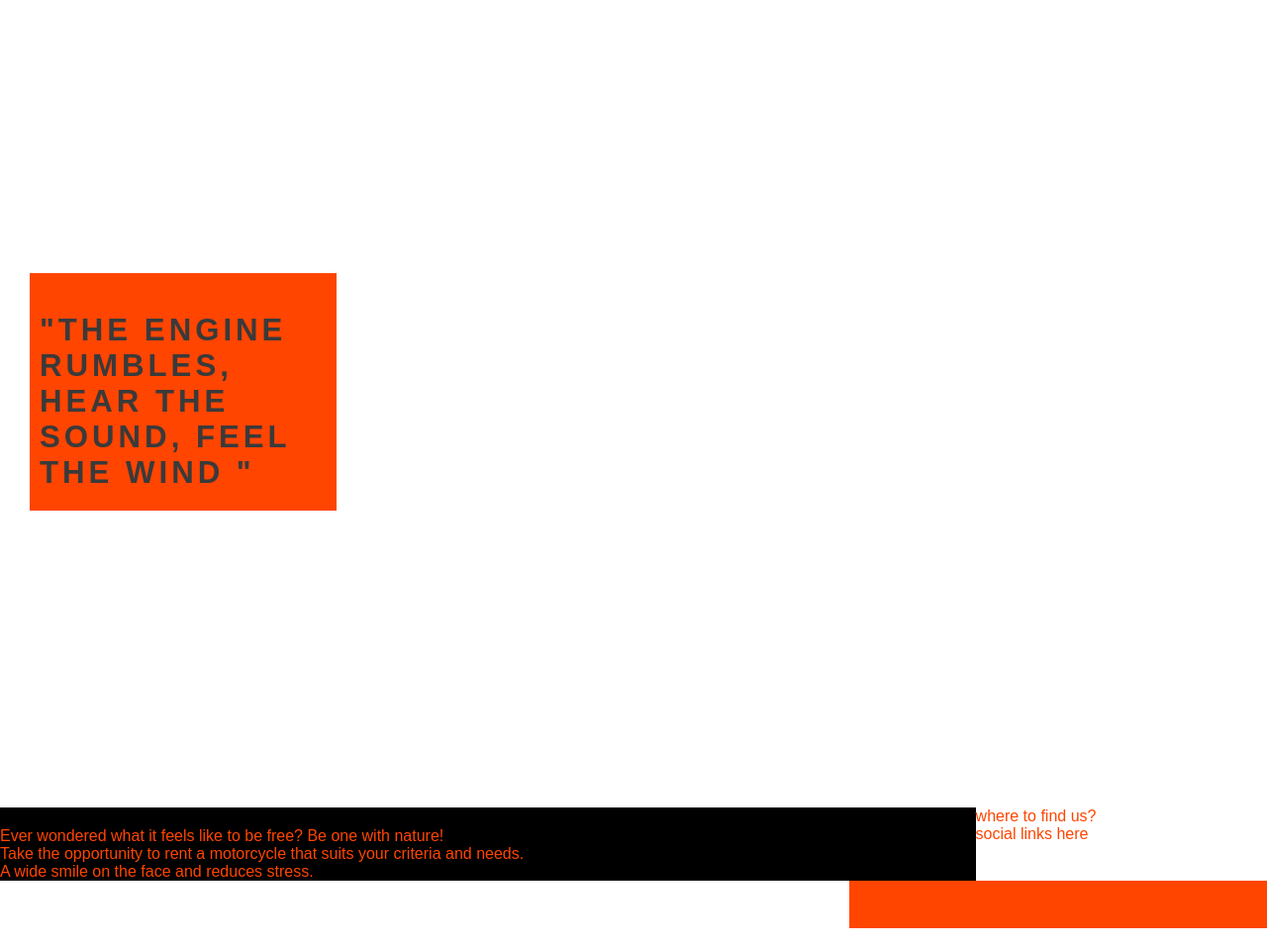
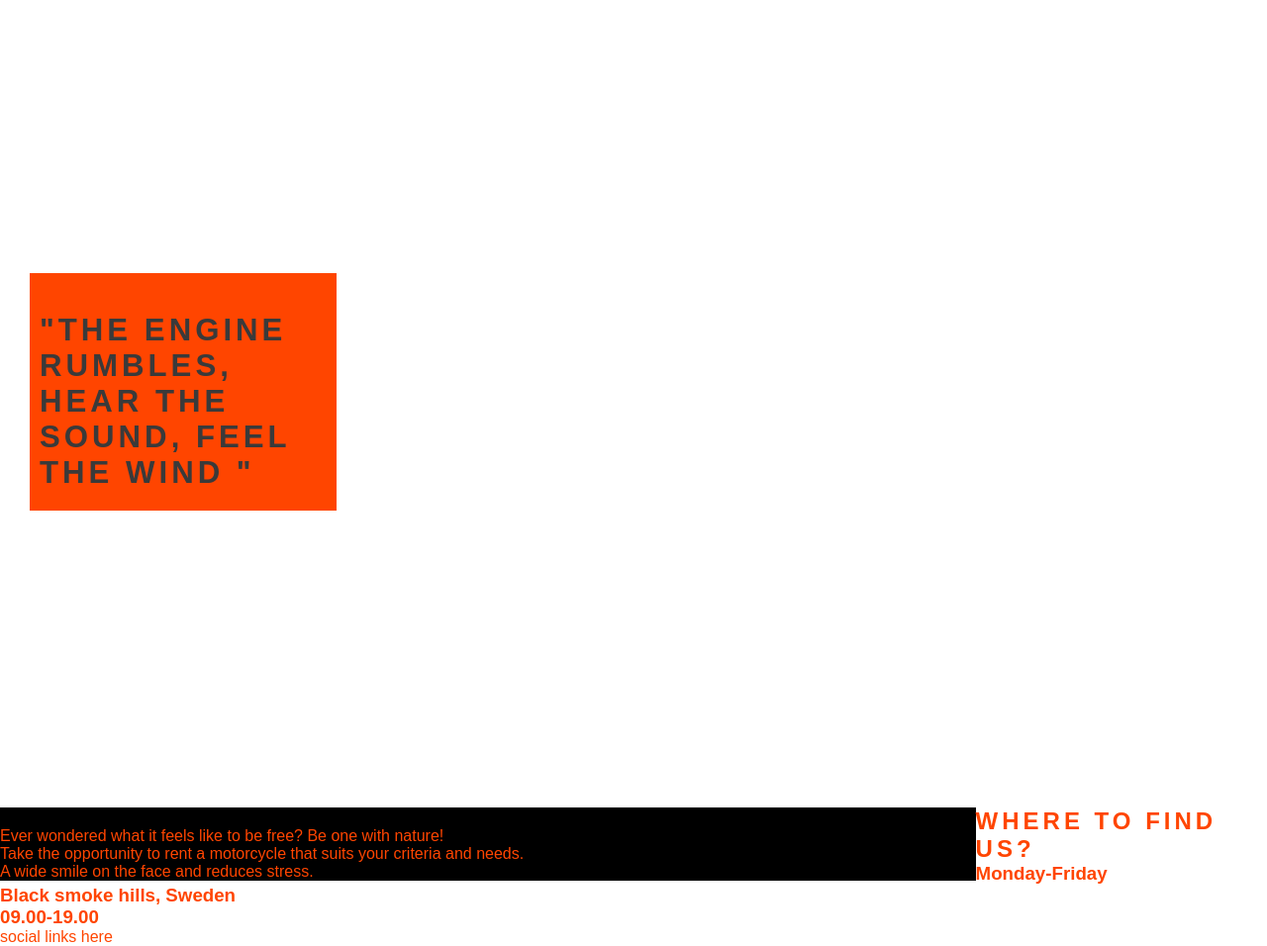
Before and after one commit to Code-Institute-Submissions/rentabike, a plain HTML site: page index.html in a window 1280 px wide. Shown: the part 84-1040 px from the top of the page at 99% size. Drawn offline with Linux system fonts and the light colour scheme; a web font is replaced by a local one.

Commit message:
Add times main structure

```diff
--- a/index.html
+++ b/index.html
@@ -38,11 +38,14 @@
     <section id="Custom-text">
         <div id="left-about">Ever wondered what it feels like to be free? Be one with nature!
             <hr>Take the opportunity to rent a motorcycle that suits your criteria and needs.
-             <hr>A wide smile on the face and reduces stress.</div>
-             <div id="right-about">Right</div>
+             <hr>A wide smile on the face and reduces stress.
+        </div>
     </section>
     <section>
-        where to find us?
+        <h2>Where to find us?</h2>
+        <h3>Monday-Friday</h3>
+        <h3>Black smoke hills, Sweden</h3>
+        <h3>09.00-19.00</h3>
     </section>
     <footer>
         social links here
```
Also changed, not shown: assets/css/style.css (line endings or trailing spaces), 1 other file.
